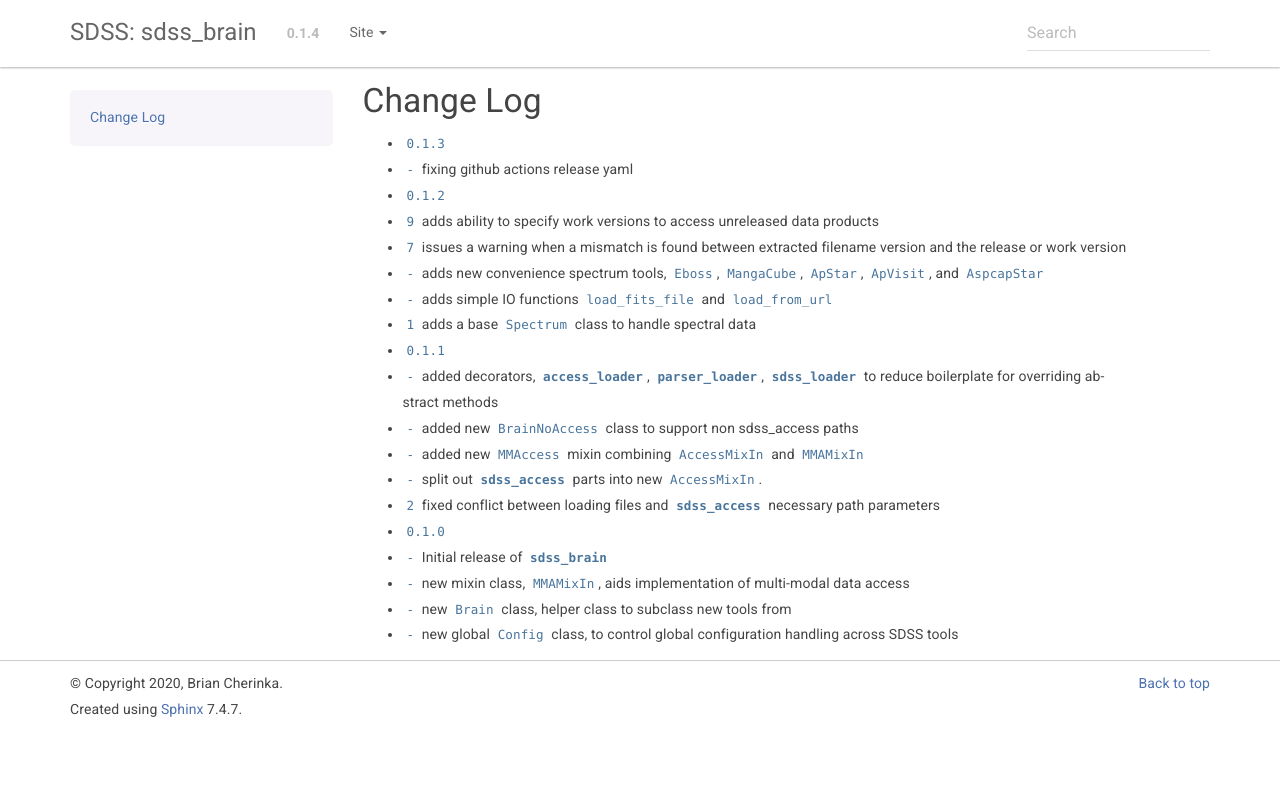
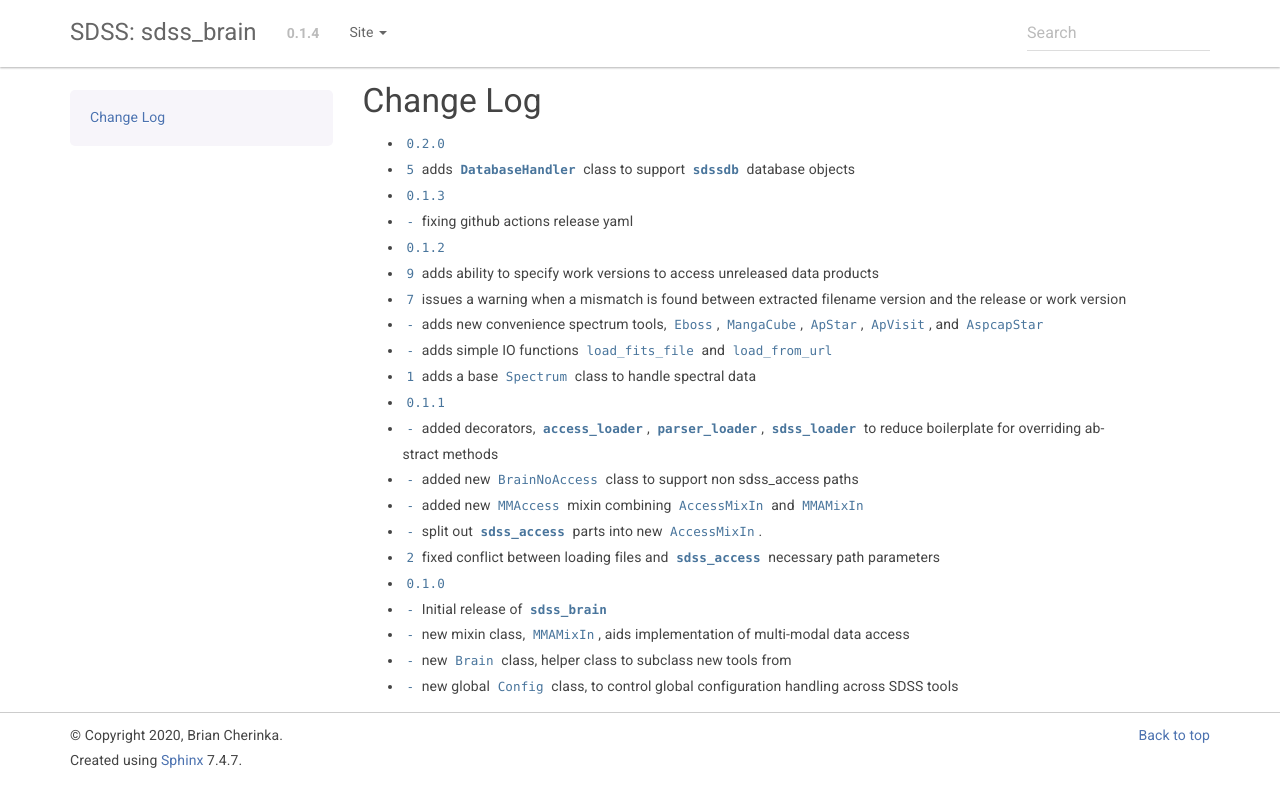
Before and after one commit to sdss/sdss_brain, a Sphinx documentation site: the page built from docs/sphinx/CHANGELOG.rst, in a window 1280 px wide. Shown: the top 807 px of the page. Built offline with Sphinx 7.4.7, drawn with Linux system fonts in a browser that asks for light colours; cross-references to code outside the pages are shown as plain code; the version number is read from the project's files by our own code.

Commit message:
updating changelog

```diff
--- a/CHANGELOG.rst
+++ b/CHANGELOG.rst
@@ -3,6 +3,9 @@
 ==========
 Change Log
 ==========
+
+* :release:`0.2.0 <unreleased>`
+* :feature:`5` adds `DatabaseHandler` class to support `sdssdb` database objects
 
 * :release:`0.1.3 <2020-10-18>`
 * :bug:`-` fixing github actions release yaml
--- a/docs/sphinx/index.rst
+++ b/docs/sphinx/index.rst
@@ -23,10 +23,10 @@ Contents
   Introduction to sdss_brain <intro>
   Convenience Tools <tools>
   Accessing unreleased ("work") data <work>
+  Connecting to Database Objects <database>
   About the global configuration <config>
   How to map specific version numbers to Data Release ids <version>
   How to create and parse a custom objectid as valid data input <parsing>
-  Connecting to Database Objects <database>
 
 Reference
 ---------
```
